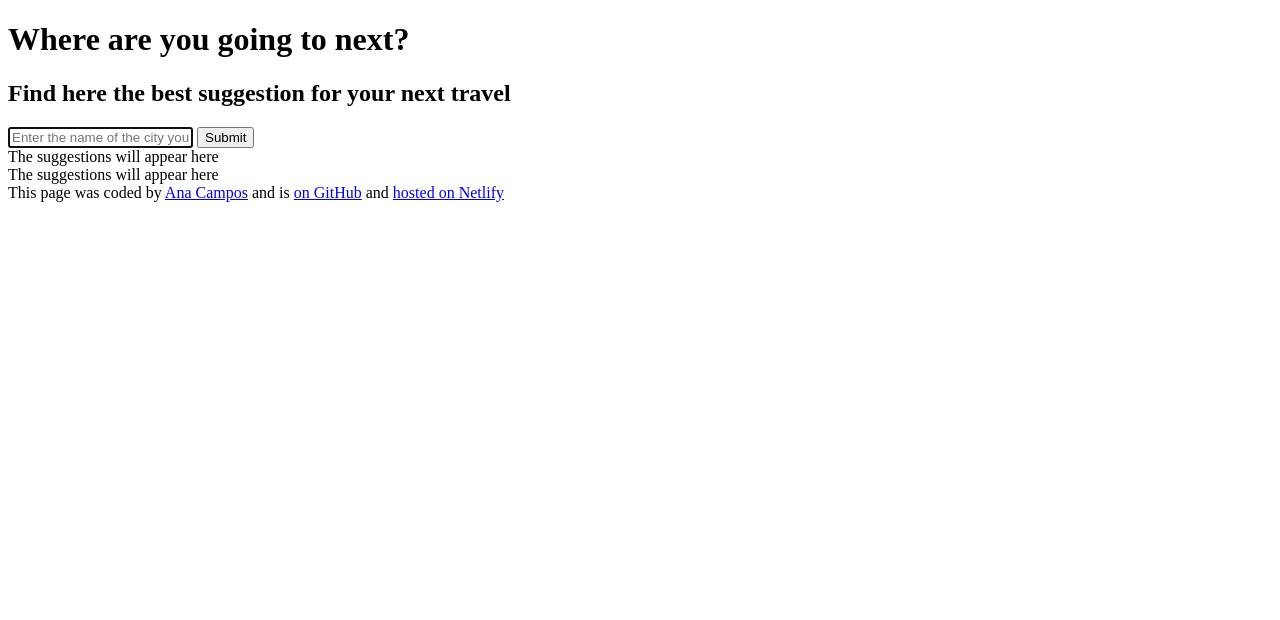
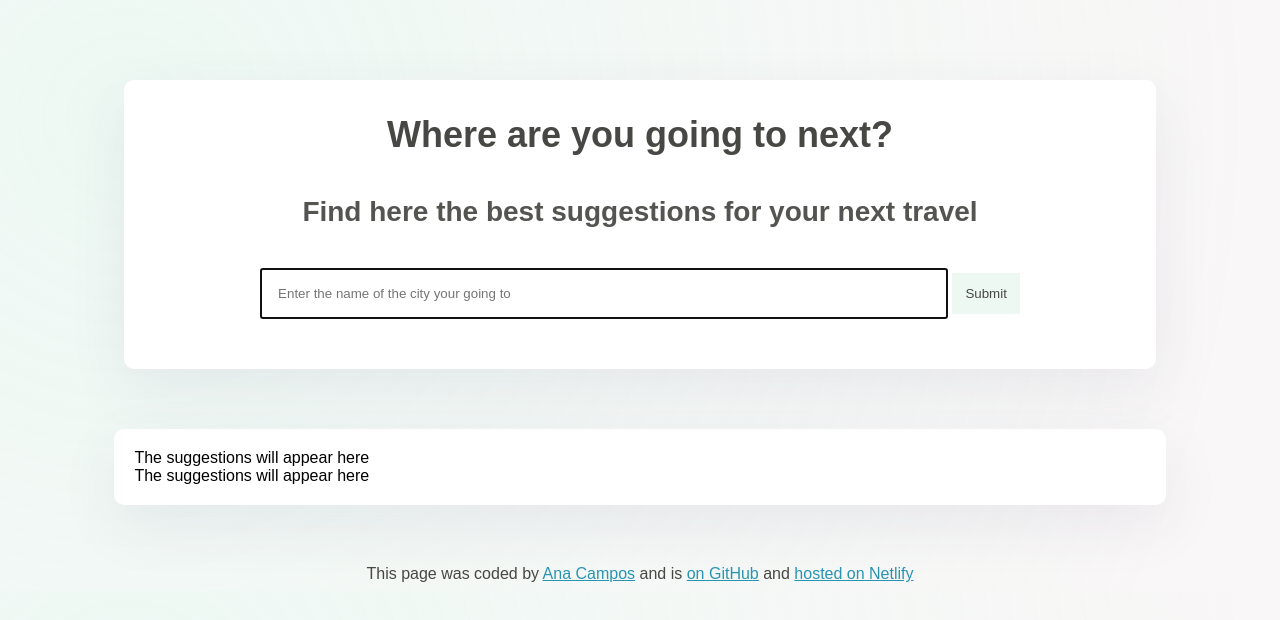
Before and after one commit to anna-fields/ai_travel_project, a plain HTML site: page index.html in a window 1280 px wide. Drawn offline with Linux system fonts and the light colour scheme.

Commit message:
styled with css

```diff
--- a/css/styles.css
+++ b/css/styles.css
@@ -0,0 +1,85 @@
+body{
+background: radial-gradient(circle at 10% 20%, rgba(216, 241, 230, 0.46) 0.1%, rgba(233, 226, 226, 0.28) 90.1%);
+font-family: Arial, Helvetica, sans-serif;
+}
+
+.question{
+    background-color: rgb(255, 255, 255);
+    max-width: 80%;
+    margin: 60px auto;
+    margin-top: 80px;
+    border-radius: 10px;
+    padding: 10px;
+    box-shadow: 0px 20px 60px rgba(65, 50, 100, 0.08);
+}
+
+h1{
+    color: #474744;
+    text-align: center;
+    font-size: 36px;
+}
+
+h1:hover{
+    color: #2994b2;
+}
+
+h2{
+    color: #545450;
+    text-align: center;
+    font-size: 28px;
+    margin: 40px;
+}
+
+h2:hover{
+    color:#ffb400;
+}
+
+.inputs{
+    text-align: center;
+    margin: 40px;
+}
+
+#city{
+    padding: 16px;
+    width: 70%;
+}
+
+#submit{
+    padding: 10px;
+    background-color: #EEF8F2;
+    border: solid;
+    border-color: #EEF8F2;
+    color:#474744
+}
+
+#submit:hover{
+    background-color: #2994b2 ;
+    color: #ffb400;
+}
+
+.response{
+    background-color: rgb(255, 255, 255);
+    max-width: 80%;
+    margin: 60px auto;
+    padding: 20px;
+    box-shadow: 0px 20px 60px rgba(65, 50, 100, 0.08);
+    border-radius: 10px;
+}
+
+.response:hover{
+    border: dashed 2px #2994b2;
+}
+
+
+footer{
+color: #474744;
+text-align: center;
+}
+
+footer a{
+    color: #2994b2;
+}
+
+footer a:hover{
+    color: #ffb400;
+}
--- a/index.html
+++ b/index.html
@@ -9,14 +9,17 @@
 </head>
 
 <body>
+    <div class="question">
         <header>
             <h1>Where are you going to next?</h1>
         </header>
         <main>
-        <h2>Find here the best suggestion for your next travel</h2>
+            <h2>Find here the best suggestions for your next travel</h2>
+            <div class="inputs">
                 <input type="text" id="city" placeholder="Enter the name of the city your going to" autofocus required>
                 <input type="submit" id="submit">
-
+            </div>
+    </div>
     <div class="response">
         The suggestions will appear here
         <br>
```
Also changed, not shown: 1 other file. Lines whose indentation alone changed are shown as unchanged.
